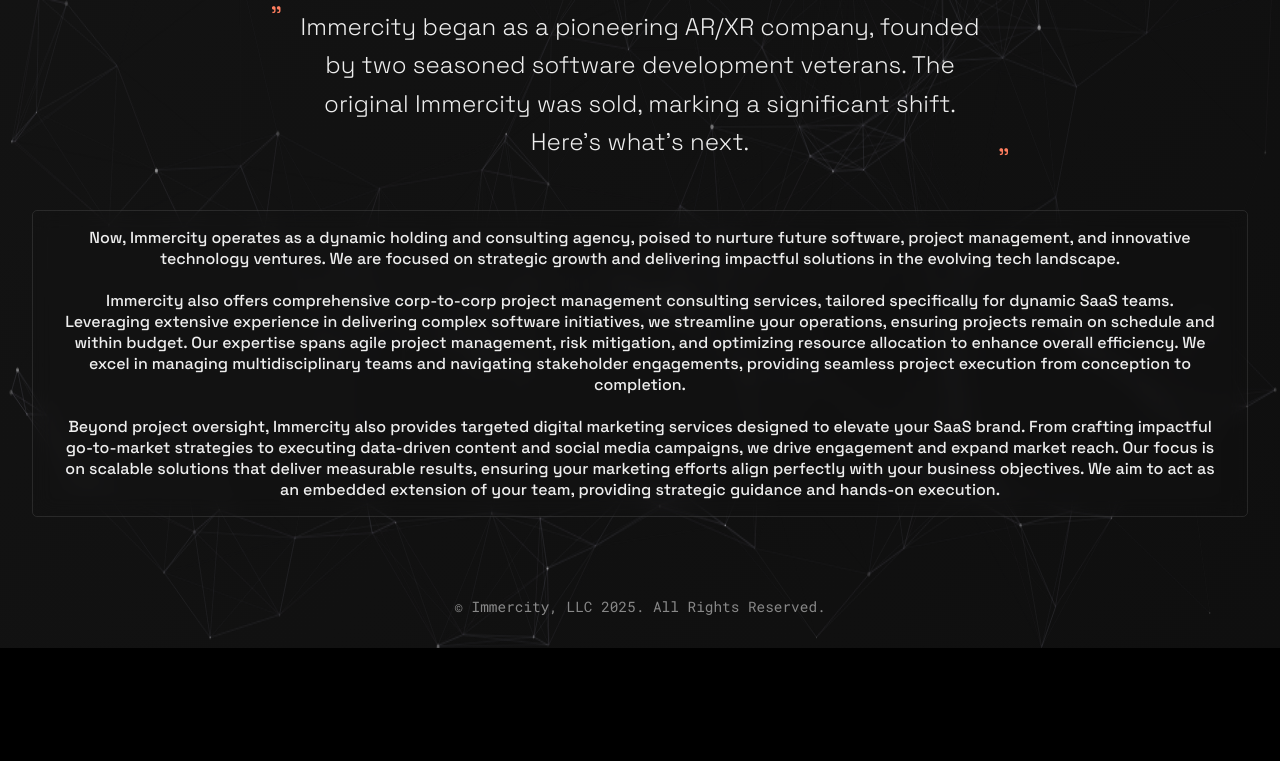
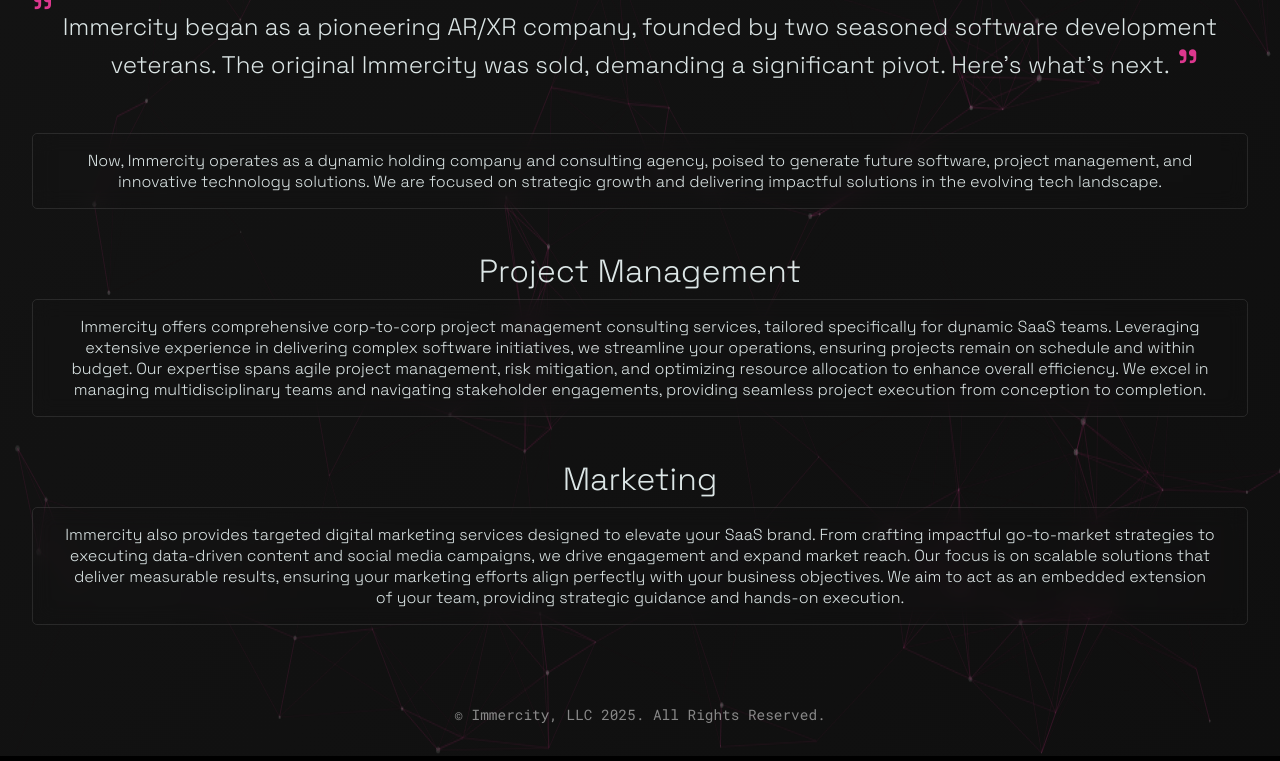
Before and after one commit to cdmerchant13/immercity, a plain HTML site: page index.html in a window 1280 px wide. Shown: the part 499-1260 px from the top of the page. Before the commit the page ends 1152 px from the top, so only its background shows below. Drawn offline with nearby package versions, Linux system fonts and the light colour scheme; animation ran at ten frames a second.

Commit message:
updated most everything

```diff
--- a/index.html
+++ b/index.html
@@ -37,9 +37,11 @@
 
         <style>
             :root {
-                --accent: #ff7e5f;
+                --accent: #dc378e;
                 --dark: #000000;
-                --light: #eeeeee;
+                --light: #dce6e6;
+                /* --light: #eeeeee; */
+
             }
 
             * {
@@ -99,10 +101,22 @@
                 position: relative;
             }
 
+            .subtitle {
+                font-size: 2rem;
+                font-weight: 350;
+                margin-bottom: 0.5rem;
+                background: var(--light);;
+                -webkit-background-clip: text;
+                background-clip: text;
+                color: transparent;
+                position: relative;
+
+            }
+
             .tagline {
                 font-size: 1.5rem;
                 margin-bottom: 3rem;
-                max-width: 700px;
+                max-width: 1200px;
                 line-height: 1.6;
                 font-weight: 300;
                 position: relative;
@@ -111,18 +125,18 @@
             .tagline::before, .tagline::after {
                 content: '"';
                 color: var(--accent);
-                font-size: 2rem;
+                font-size: 4rem;
                 position: absolute;
             }
 
             .tagline::before {
-                top: -15px;
-                left: -20px;
+                top: -40px;
+                left: -10px;
             }
 
             .tagline::after {
-                bottom: -25px;
-                right: -20px;
+                bottom: -40px;
+                right: 40px;
             }
 
             .links {
@@ -145,6 +159,22 @@
                 transition: all 0.3s ease;
                 overflow: hidden;
                 z-index: 1;
+            }
+
+            .bodytxt {
+                position: relative;
+                padding: 1rem 2rem;
+                border-radius: 5px;
+                font-weight: 200;
+                text-decoration: none;
+                color: var(--light);
+                background: rgba(255, 255, 255, 0);
+                backdrop-filter: blur(10px);
+                border: 1px solid rgba(255, 255, 255, 0.1);
+                transition: all 0.3s ease;
+                overflow: hidden;
+                z-index: 1;
+
             }
 
             .link:hover {
@@ -193,13 +223,16 @@
 
             <h1 class="title">Immercity, LLC</h1>
 
-            <p class="tagline">Immercity began as a pioneering AR/XR company, founded by two seasoned software development veterans. The original Immercity was sold, marking a significant shift. Here's what's next.</p>
+            <p class="tagline">Immercity began as a pioneering AR/XR company, founded by two seasoned software development veterans. The original Immercity was sold, demanding a significant pivot. Here's what's next.</p>
 
-<p class="link">Now, Immercity operates as a dynamic holding and consulting agency, poised to nurture future software, project management, and innovative technology ventures. We are focused on strategic growth and delivering impactful solutions in the evolving tech landscape.
-<br></br>
-Immercity also offers comprehensive corp-to-corp project management consulting services, tailored specifically for dynamic SaaS teams. Leveraging extensive experience in delivering complex software initiatives, we streamline your operations, ensuring projects remain on schedule and within budget. Our expertise spans agile project management, risk mitigation, and optimizing resource allocation to enhance overall efficiency. We excel in managing multidisciplinary teams and navigating stakeholder engagements, providing seamless project execution from conception to completion.
-<br></br>
-Beyond project oversight, Immercity also provides targeted digital marketing services designed to elevate your SaaS brand. From crafting impactful go-to-market strategies to executing data-driven content and social media campaigns, we drive engagement and expand market reach. Our focus is on scalable solutions that deliver measurable results, ensuring your marketing efforts align perfectly with your business objectives. We aim to act as an embedded extension of your team, providing strategic guidance and hands-on execution.</p>
+<p class="bodytxt">Now, Immercity operates as a dynamic holding company and consulting agency, poised to generate future software, project management, and innovative technology solutions. We are focused on strategic growth and delivering impactful solutions in the evolving tech landscape.</p>
+<br><br>
+            <h2 class="subtitle">Project Management</h1>
+<p class="bodytxt">Immercity offers comprehensive corp-to-corp project management consulting services, tailored specifically for dynamic SaaS teams. Leveraging extensive experience in delivering complex software initiatives, we streamline your operations, ensuring projects remain on schedule and within budget. Our expertise spans agile project management, risk mitigation, and optimizing resource allocation to enhance overall efficiency. We excel in managing multidisciplinary teams and navigating stakeholder engagements, providing seamless project execution from conception to completion.</p>
+<br><br>
+            <h2 class="subtitle">Marketing</h1>
+
+<p class="bodytxt">Immercity also provides targeted digital marketing services designed to elevate your SaaS brand. From crafting impactful go-to-market strategies to executing data-driven content and social media campaigns, we drive engagement and expand market reach. Our focus is on scalable solutions that deliver measurable results, ensuring your marketing efforts align perfectly with your business objectives. We aim to act as an embedded extension of your team, providing strategic guidance and hands-on execution.</p>
         <!--    <div class="links">
                 <a href="https://Immercity" class="link" target="_blank"></a>
             </div>
@@ -214,14 +247,14 @@ Beyond project oversight, Immercity also provides targeted digital marketing ser
             particlesJS("particles-js", {
                 "particles": {
                     "number": {
-                        "value": 150,
+                        "value": 100,
                         "density": {
                             "enable": true,
                             "value_area": 800
                         }
                     },
                     "opacity": {
-                        "value": 0.5,
+                        "value": 0.2,
                         "random": true,
                         "anim": {
                             "enable": true,
@@ -231,7 +264,7 @@ Beyond project oversight, Immercity also provides targeted digital marketing ser
                         }
                     },
                     "size": {
-                        "value": 2,
+                        "value": 3,
                         "random": true,
                         "anim": {
                             "enable": true,
@@ -243,8 +276,8 @@ Beyond project oversight, Immercity also provides targeted digital marketing ser
                     "line_linked": {
                         "enable": true,
                         "distance": 150,
-                        "color": "#676573",
-                        "opacity": 0.3,
+                        "color": "#dc378e",
+                        "opacity": 0.2,
                         "width": 1
                     },
                 },
```
